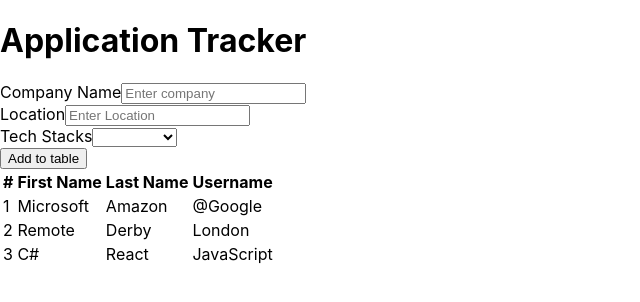
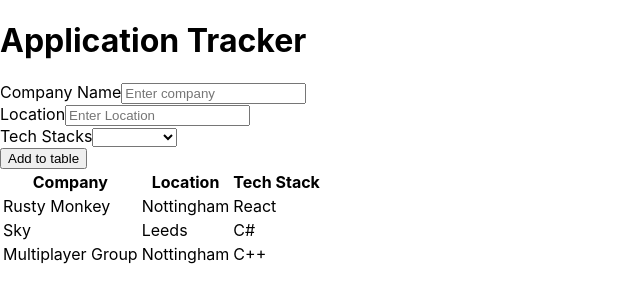
Before and after one commit to paulg44/applications, a React (Create React App) app in the folder applications_tracker/: page / in a window 1280 px wide. Shown: the top 302 px of the page, without its empty margins (0-640 px from the left). Built offline with nearby package versions, Linux system fonts and the light colour scheme.

Commit message:
import json data file and render in table

```diff
--- a/applications_tracker/src/TableOfEntries/TableOfEntries.js
+++ b/applications_tracker/src/TableOfEntries/TableOfEntries.js
@@ -1,35 +1,24 @@
 import Table from "react-bootstrap/Table";
+import data from "../data.json";
 
 function TableOfEntries() {
   return (
     <Table striped bordered hover>
       <thead>
         <tr>
-          <th>#</th>
-          <th>First Name</th>
-          <th>Last Name</th>
-          <th>Username</th>
+          <th>Company</th>
+          <th>Location</th>
+          <th>Tech Stack</th>
         </tr>
       </thead>
       <tbody>
-        <tr id="companyName">
-          <td>1</td>
-          <td>Microsoft</td>
-          <td>Amazon</td>
-          <td>@Google</td>
-        </tr>
-        <tr id="location">
-          <td>2</td>
-          <td>Remote</td>
-          <td>Derby</td>
-          <td>London</td>
-        </tr>
-        <tr id="techStack">
-          <td>3</td>
-          <td>C#</td>
-          <td>React</td>
-          <td>JavaScript</td>
-        </tr>
+        {data.companies.map((comp) => (
+          <tr key={comp.id}>
+            <td>{comp.company}</td>
+            <td>{comp.location}</td>
+            <td>{comp.techStack}</td>
+          </tr>
+        ))}
       </tbody>
     </Table>
   );
--- /dev/null
+++ b/applications_tracker/src/data.json
@@ -0,0 +1,22 @@
+{
+  "companies": [
+    {
+      "id": 1,
+      "company": "Rusty Monkey",
+      "location": "Nottingham",
+      "techStack": "React"
+    },
+    {
+      "id": 2,
+      "company": "Sky",
+      "location": "Leeds",
+      "techStack": "C#"
+    },
+    {
+      "id": 3,
+      "company": "Multiplayer Group",
+      "location": "Nottingham",
+      "techStack": "C++"
+    }
+  ]
+}
```
